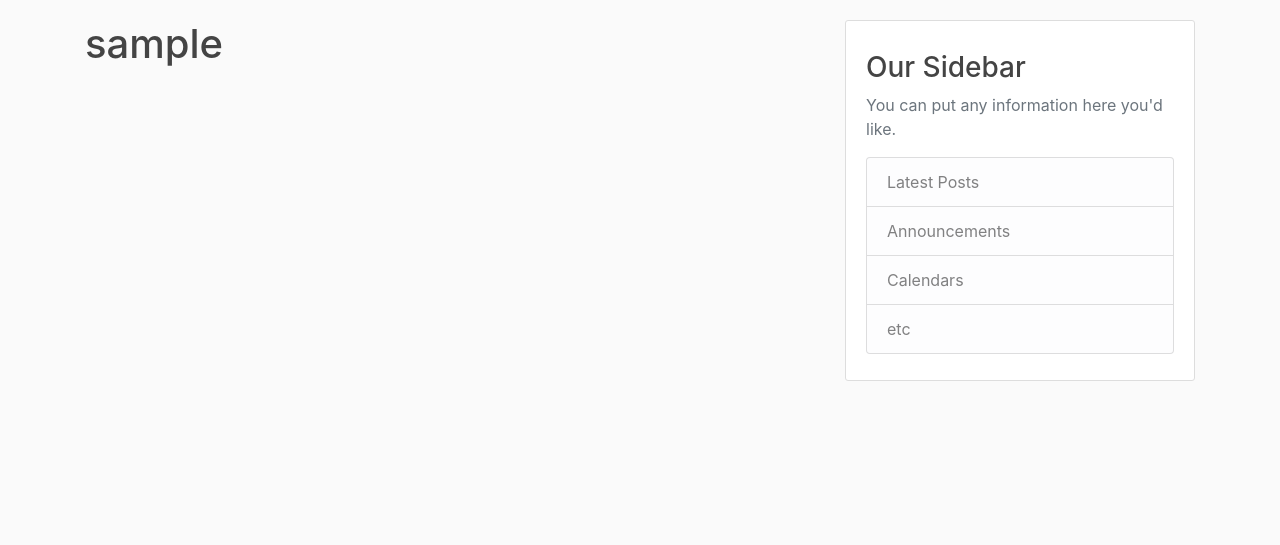
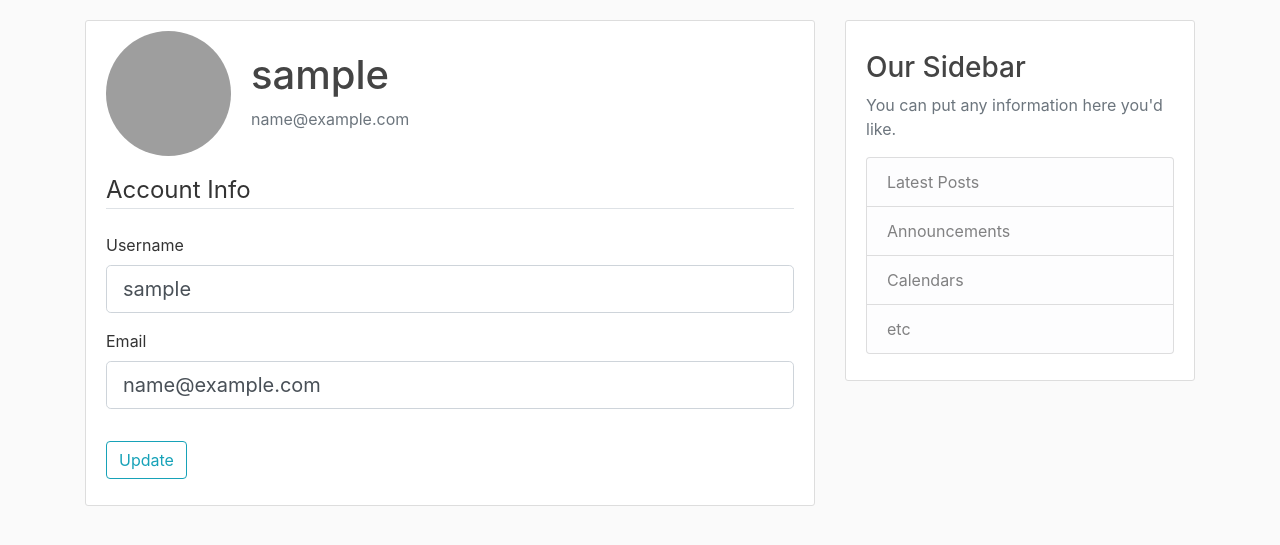
Before and after one commit to aiarabelo/omniApp, a Flask app: page /account in a window 1280 px wide. Shown: the part 56-601 px from the top of the page. Run offline with Flask 2, Linux system fonts and the light colour scheme; the visitor is signed in with stand-in values (Sample User, id 1); data comes from the database, SQL or seed files in the repository; some libraries are stand-ins or nearby versions; grey boxes are pictures that could not be loaded.

Commit message:
Profile pictures added, email and username can be updated

```diff
--- a/flask_site/forms.py
+++ b/flask_site/forms.py
@@ -1,7 +1,9 @@
 from flask_wtf import FlaskForm
+from flask_login import current_user
 from wtforms import Form, StringField, PasswordField, SubmitField, BooleanField
 from wtforms.validators import DataRequired, Length, Email, EqualTo, ValidationError
 from flask_site.models import User
+
 
 class RegistrationForm(FlaskForm):
     username = StringField('Username',
@@ -43,3 +45,33 @@ class LoginForm(FlaskForm):
                               validators =[DataRequired()])
     remember = BooleanField('Remember me')
     submit = SubmitField('Login')
+
+class UpdateAccountForm(FlaskForm):
+    username = StringField('Username',
+                            validators = [DataRequired(), Length(min=3, max=20)])
+    email = StringField('Email',
+                         validators = [DataRequired(), Email()])
+    submit = SubmitField('Update')
+
+    def validate_username(self, username):
+      """
+      FUNCTION: Updates username if entered update is different from current
+      username.data: username selected that is different from entered in the form
+      current_user.username: the current username of the user, as seen from the db
+      If "user" is none, user email is unique and won't trigger the error. Otherwise, will raise a validation error
+      """
+      if username.data != current_user.username:
+        user = User.query.filter_by(username=username.data).first()
+        if user:
+          raise ValidationError('Username is taken. Please choose another one.')
+
+    def validate_email(self, email):
+      """
+      FUNCTION: Updates email if entered update is different from current
+      email.data: email selected that is different from entered in the form
+      current_user.email: the current email of the user, as seen from the db If "user" is none, user email is unique and won't trigger the error. Otherwise, will raise a validation error
+      """
+      if email.data != current_user.email:
+        user = User.query.filter_by(email=email.data).first()
+        if user:
+          raise ValidationError('That email is taken. Please choose another one.')
--- a/flask_site/routes.py
+++ b/flask_site/routes.py
@@ -1,6 +1,6 @@
 from flask import render_template, url_for, flash, redirect, request
 from flask_site import app, db, bcrypt
-from flask_site.forms import RegistrationForm, LoginForm
+from flask_site.forms import RegistrationForm, LoginForm, UpdateAccountForm
 from flask_site.models import User, Post
 from flask_login import login_user, current_user, logout_user, login_required
 
@@ -80,7 +80,20 @@ def logout():
     logout_user()
     return redirect(url_for('home'))
 
-@app.route("/account")
+@app.route("/account", methods=['GET', 'POST'])
 @login_required
 def account():
-    return render_template('account.html', title = 'Account')
+    form = UpdateAccountForm()
+    if form.validate_on_submit():
+        current_user.username = form.username.data
+        current_user.email = form.email.data
+        print(current_user)
+        db.session.commit()
+        flash("Your account has been updated.", 'success')
+        return redirect(url_for('account'))
+    elif request.method == "GET":
+        print('hi')
+        form.username.data = current_user.username
+        form.email.data = current_user.email
+    image_file = url_for('static', filename='profile_pics/'+ current_user.image_file)
+    return render_template('account.html', title = 'Account', image_file = image_file, form = form)
--- a/flask_site/templates/account.html
+++ b/flask_site/templates/account.html
@@ -1,4 +1,47 @@
 {% extends "layout.html" %}
 {% block content %}
-    <h1>{{ current_user.username}} </h1>
+    <div class="content-section">
+        <div class="media">
+            <img class="rounded-circle account-img" src="{{ image_file }}">
+            <div class="media-body">
+                <h2 class="account-heading">{{ current_user.username }}</h2>
+                <p class="text-secondary">{{ current_user.email }}</p>
+            </div>
+        </div>
+            <form method = "POST" action="">
+                {{ form.hidden_tag() }}
+                <fieldset class = "form-group">
+                    <legend class = "border-bottom mb-4">Account Info</legend>
+                    <div class="form-group">
+                        {{ form.username.label(class="form-control-label") }}
+                            {% if form.username.errors %}
+                                {{ form.username(class="form-control form-control-lg is-invalid") }}
+                                <div class = "invalid-feedback">
+                                {% for error in form.username.errors %}
+                                    <span> {{ error }} </span>
+                                {% endfor %}
+
+                            {% else %}
+                                {{ form.username(class="form-control form-control-lg") }}
+                            {% endif %}
+                    </div>
+                    <div class="form-group">
+                            {{ form.email.label(class="form-control-label") }}
+                            {% if form.email.errors %}
+                                {{ form.email(class="form-control form-control-lg is-invalid") }}
+                                <div class = "invalid-feedback">
+                                {% for error in form.email.errors %}
+                                    <span> {{ error }} </span>
+                                {% endfor %}
+
+                            {% else %}
+                                {{ form.email(class="form-control form-control-lg") }}
+                            {% endif %}
+                    </div>
+                </fieldset>
+                <div class ="form-group">
+                    {{ form.submit(class="btn btn-outline-info") }}
+                </div>
+            </form>
+    </div>
 {% endblock content %}
```
Also changed, not shown: flask_site/static/profile_pics/admin.JPG (added), flask_site/static/profile_pics/admin.image.JPG (added), 1 other file.
